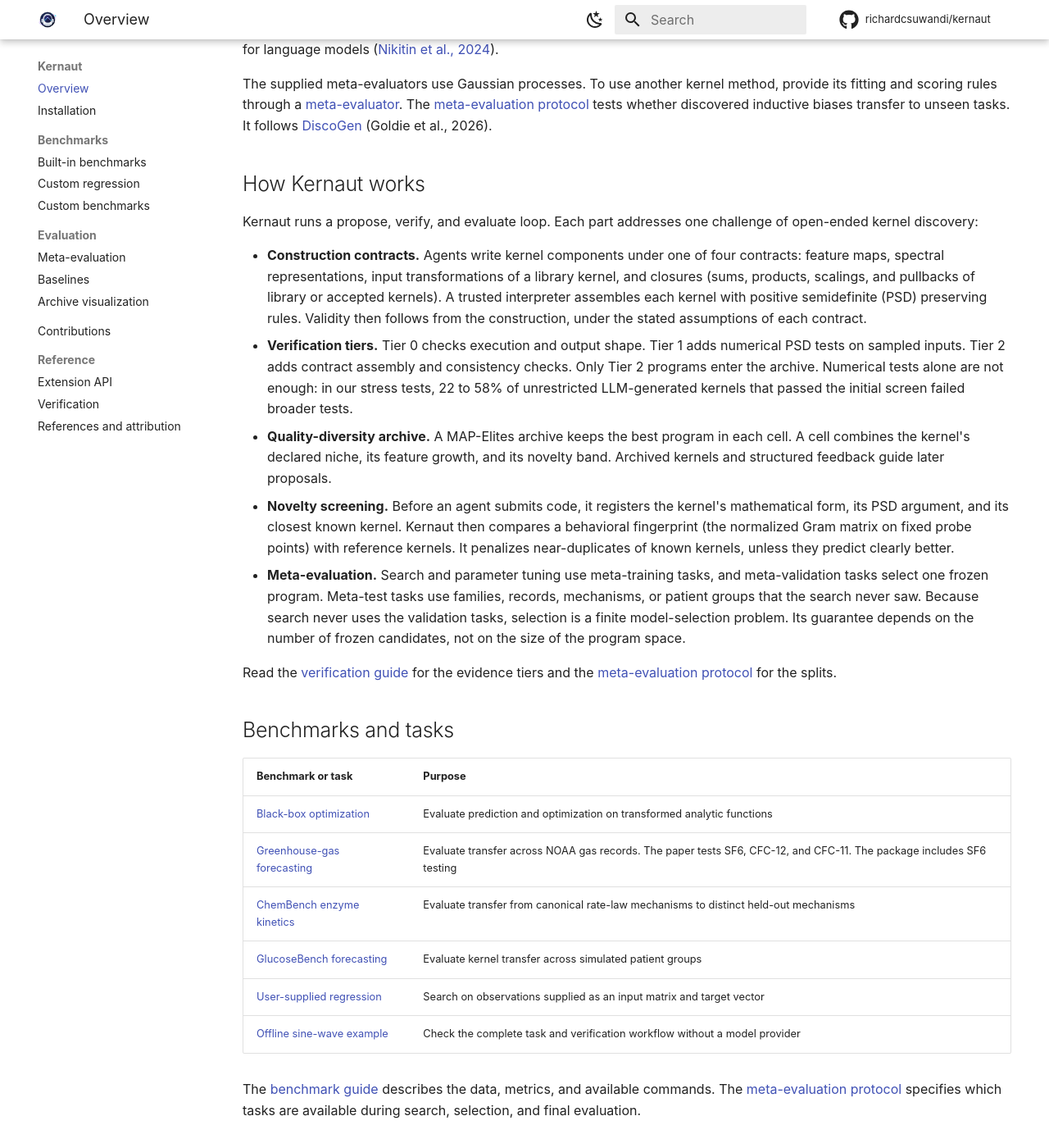
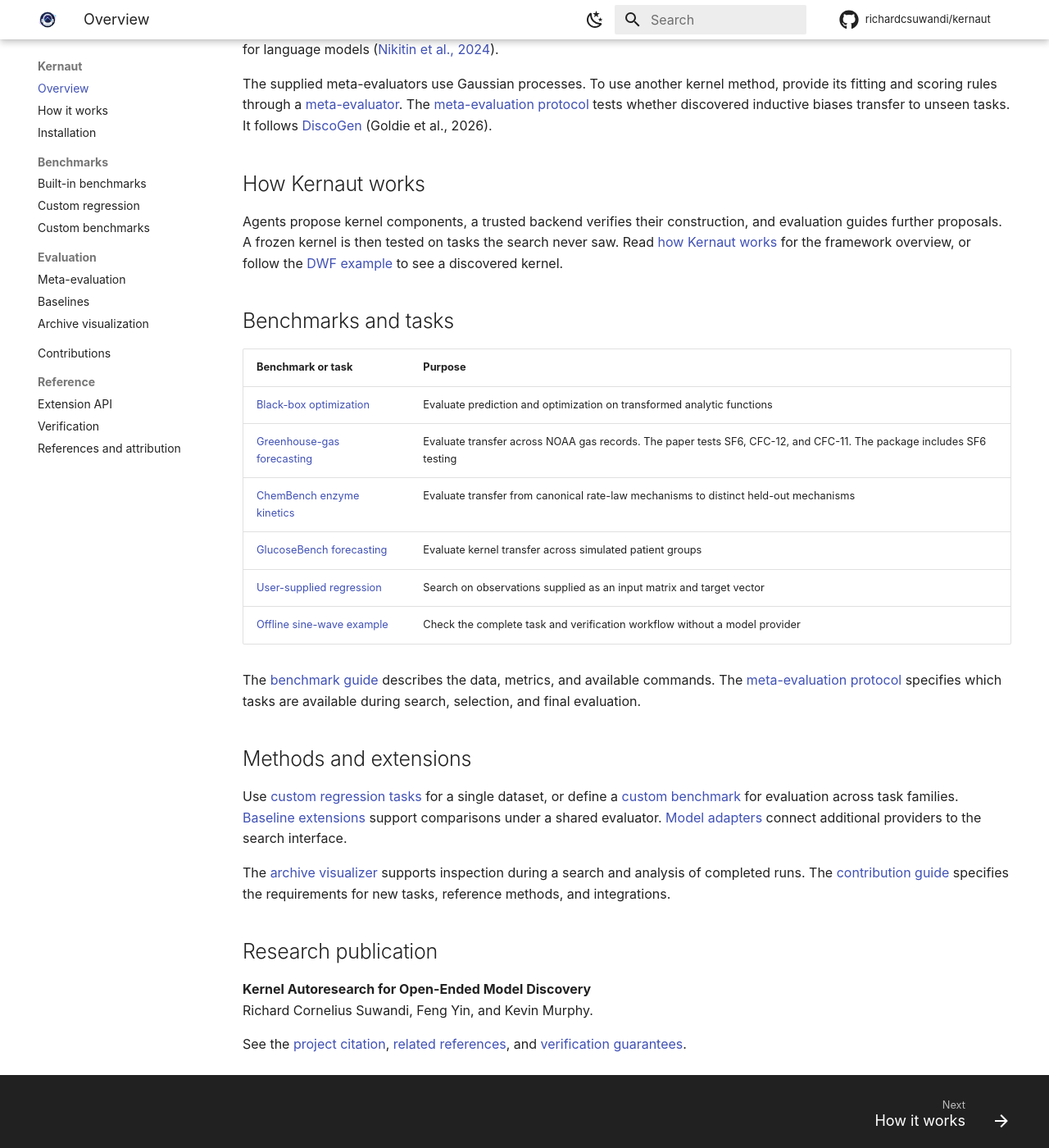
Before and after one commit to richardcsuwandi/kernaut, an MkDocs documentation site: the page built from docs/index.md, in a window 1280 px wide and 1400 px high, scrolled down 881 px. Shown: the whole window at 82% size. Built offline with MkDocs 1.6.1 and Material for MkDocs 9.7.7, drawn with Linux system fonts in a browser that asks for light colours; comment, search, counter and statistics services are not loaded.

Commit message:
Added method overview + example discovery

```diff
--- a/docs/index.md
+++ b/docs/index.md
@@ -27,15 +27,8 @@
 
 ## How Kernaut works
 
-Kernaut runs a propose, verify, and evaluate loop. Each part addresses one challenge of open-ended kernel discovery:
-
-- **Construction contracts.** Agents write kernel components under one of four contracts: feature maps, spectral representations, input transformations of a library kernel, and closures (sums, products, scalings, and pullbacks of library or accepted kernels). A trusted interpreter assembles each kernel with positive semidefinite (PSD) preserving rules. Validity then follows from the construction, under the stated assumptions of each contract.
-- **Verification tiers.** Tier 0 checks execution and output shape. Tier 1 adds numerical PSD tests on sampled inputs. Tier 2 adds contract assembly and consistency checks. Only Tier 2 programs enter the archive. Numerical tests alone are not enough: in our stress tests, 22 to 58% of unrestricted LLM-generated kernels that passed the initial screen failed broader tests.
-- **Quality-diversity archive.** A MAP-Elites archive keeps the best program in each cell. A cell combines the kernel's declared niche, its feature growth, and its novelty band. Archived kernels and structured feedback guide later proposals.
-- **Novelty screening.** Before an agent submits code, it registers the kernel's mathematical form, its PSD argument, and its closest known kernel. Kernaut then compares a behavioral fingerprint (the normalized Gram matrix on fixed probe points) with reference kernels. It penalizes near-duplicates of known kernels, unless they predict clearly better.
-- **Meta-evaluation.** Search and parameter tuning use meta-training tasks, and meta-validation tasks select one frozen program. Meta-test tasks use families, records, mechanisms, or patient groups that the search never saw. Because search never uses the validation tasks, selection is a finite model-selection problem. Its guarantee depends on the number of frozen candidates, not on the size of the program space.
-
-Read the [verification guide](verification.md) for the evidence tiers and the [meta-evaluation protocol](meta-evaluation.md) for the splits.
+Agents propose kernel components, a trusted backend verifies their construction, and evaluation guides further proposals. A frozen kernel is then tested on tasks the search never saw.
+Read [how Kernaut works](how-it-works.md) for the framework overview, or follow the [DWF example](how-it-works.md#example-discovery-the-dwf-kernel) to see a discovered kernel.
 
 ## Benchmarks and tasks
 
@@ -65,5 +58,5 @@
 **Kernel Autoresearch for Open-Ended Model Discovery**
 Richard Cornelius Suwandi, Feng Yin, and Kevin Murphy.
 
-See the [project citation](https://github.com/richardcsuwandi/kernaut#paper-and-citation),
+See the [project citation](https://github.com/richardcsuwandi/kernaut#citation),
 [related references](references.md), and [verification guarantees](verification.md).
--- a/mkdocs.yml
+++ b/mkdocs.yml
@@ -71,6 +71,7 @@
 
 nav:
   - Overview: index.md
+  - How it works: how-it-works.md
   - Installation: getting-started.md
   - Benchmarks:
       - Built-in benchmarks: tasks.md
```
Also changed, not shown: README.md (+38 -6 lines), docs/how-it-works.md (added, +31 -0 lines), assets/archive-visualizer.png (added), assets/dwf-geometry.png (added), assets/dwf-prior-samples.png (added), assets/method-overview.png (added), docs/assets/dwf-geometry.png (added), docs/assets/dwf-prior-samples.png (added), docs/assets/method-overview.png (added).
